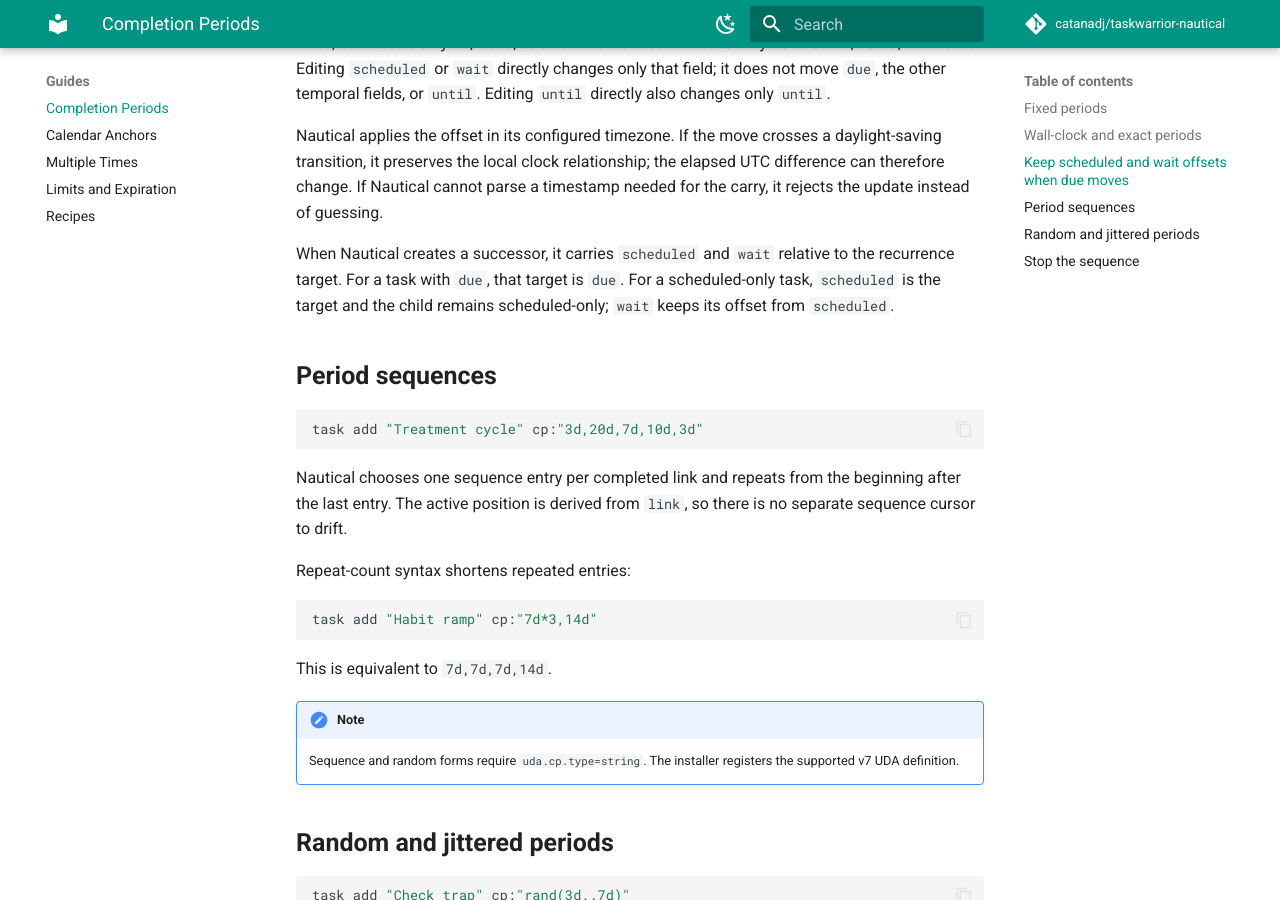
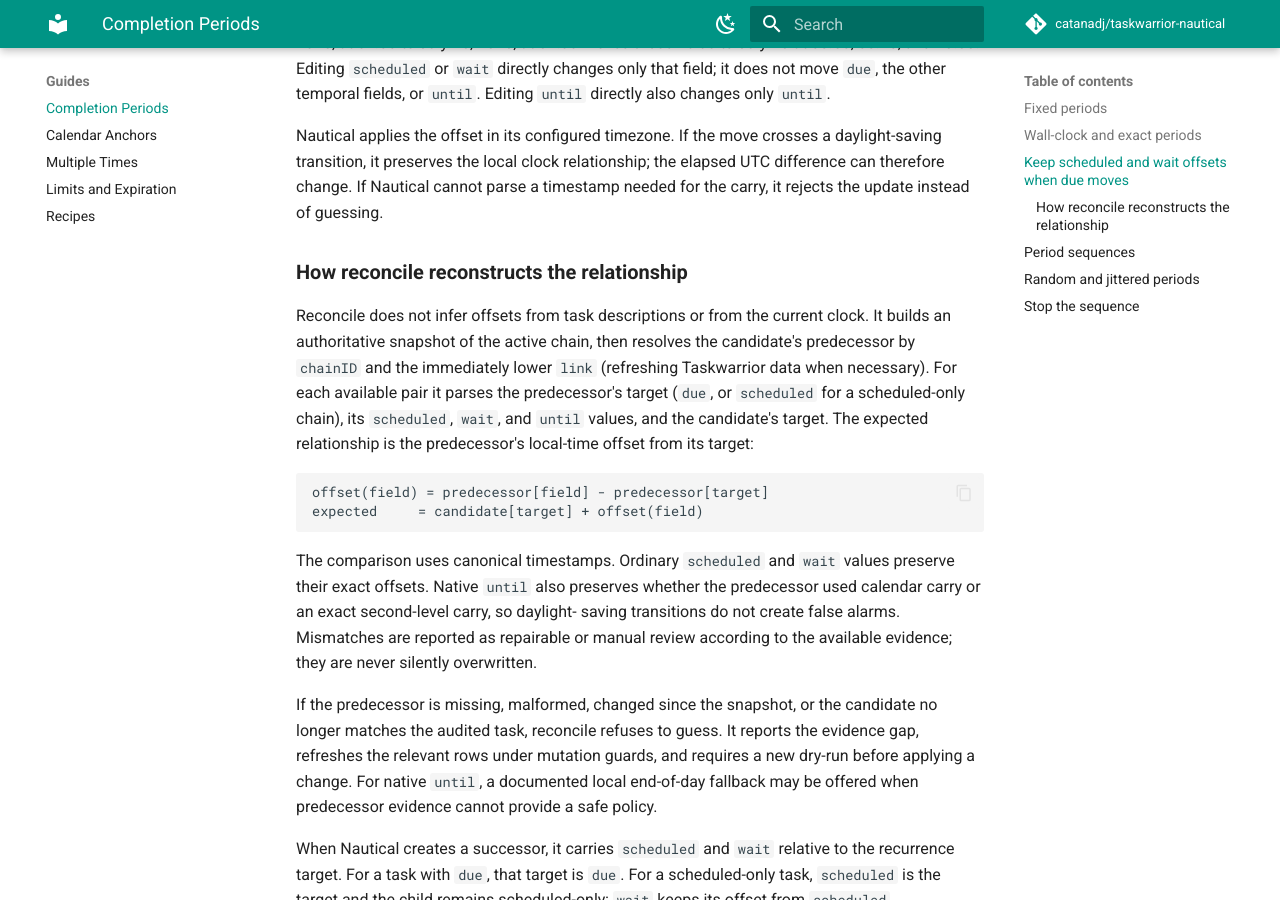
Before and after one commit to catanadj/taskwarrior-nautical, an MkDocs documentation site: the page built from docs/guides/completion-periods.md, in a window 1280 px wide and 900 px high, scrolled down 899 px. Built offline with MkDocs 1.6.1 and Material for MkDocs 9.7.7, drawn with Linux system fonts in a browser that asks for light colours; comment, search, counter and statistics services are not loaded.

Commit message:
Document reconcile carry inference

````diff
--- a/docs/guides/completion-periods.md
+++ b/docs/guides/completion-periods.md
@@ -41,6 +41,35 @@ Nautical applies the offset in its configured timezone. If the move crosses a
 daylight-saving transition, it preserves the local clock relationship; the
 elapsed UTC difference can therefore change. If Nautical cannot parse a
 timestamp needed for the carry, it rejects the update instead of guessing.
+
+### How reconcile reconstructs the relationship
+
+Reconcile does not infer offsets from task descriptions or from the current
+clock. It builds an authoritative snapshot of the active chain, then resolves
+the candidate's predecessor by `chainID` and the immediately lower `link`
+(refreshing Taskwarrior data when necessary). For each available pair it parses
+the predecessor's target (`due`, or `scheduled` for a scheduled-only chain),
+its `scheduled`, `wait`, and `until` values, and the candidate's target. The
+expected relationship is the predecessor's local-time offset from its target:
+
+```text
+offset(field) = predecessor[field] - predecessor[target]
+expected     = candidate[target] + offset(field)
+```
+
+The comparison uses canonical timestamps. Ordinary `scheduled` and `wait`
+values preserve their exact offsets. Native `until` also preserves whether the
+predecessor used calendar carry or an exact second-level carry, so daylight-
+saving transitions do not create false alarms. Mismatches are reported as
+repairable or manual review according to the available evidence; they are
+never silently overwritten.
+
+If the predecessor is missing, malformed, changed since the snapshot, or the
+candidate no longer matches the audited task, reconcile refuses to guess. It
+reports the evidence gap, refreshes the relevant rows under mutation guards,
+and requires a new dry-run before applying a change. For native `until`, a
+documented local end-of-day fallback may be offered when predecessor evidence
+cannot provide a safe policy.
 
 When Nautical creates a successor, it carries `scheduled` and `wait` relative
 to the recurrence target. For a task with `due`, that target is `due`. For a
````
